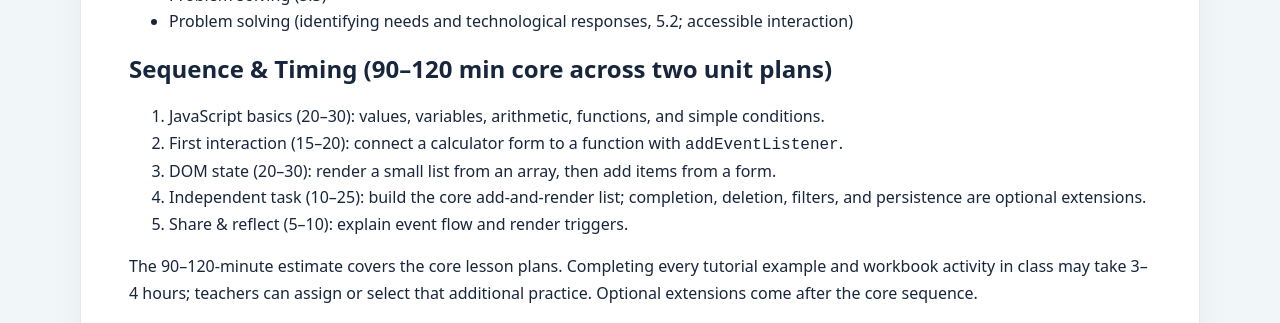
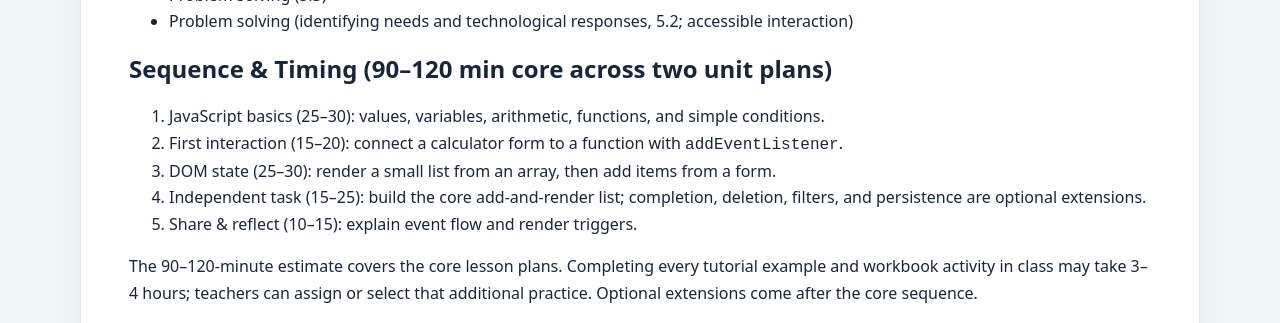
Before and after one commit to STEAM-C3T/teacher-toolkit, a Jekyll site: the page built from modules/04-javascript-essentials/module-overview.md, in a window 1280 px wide. Shown: the part 899-1222 px from the top of the page. Built offline with Jekyll 4.4.1, drawn with Linux system fonts in a browser that asks for light colours; our own code applies the rules of GitHub Pages for plain Markdown files.

Commit message:
Match Module 4 timing to lesson plans

```diff
--- a/modules/04-javascript-essentials/module-overview.md
+++ b/modules/04-javascript-essentials/module-overview.md
@@ -28,11 +28,11 @@ Use the [Module 4 student route](https://github.com/STEAM-C3T/digital-proficienc
 
 ## Sequence & Timing (90–120 min core across two unit plans)
 
-1. JavaScript basics (20–30): values, variables, arithmetic, functions, and simple conditions.
+1. JavaScript basics (25–30): values, variables, arithmetic, functions, and simple conditions.
 2. First interaction (15–20): connect a calculator form to a function with `addEventListener`.
-3. DOM state (20–30): render a small list from an array, then add items from a form.
-4. Independent task (10–25): build the core add-and-render list; completion, deletion, filters, and persistence are optional extensions.
-5. Share & reflect (5–10): explain event flow and render triggers.
+3. DOM state (25–30): render a small list from an array, then add items from a form.
+4. Independent task (15–25): build the core add-and-render list; completion, deletion, filters, and persistence are optional extensions.
+5. Share & reflect (10–15): explain event flow and render triggers.
 
 The 90–120-minute estimate covers the core lesson plans. Completing every tutorial example and workbook activity in class may take 3–4 hours; teachers can assign or select that additional practice. Optional extensions come after the core sequence.
 
```
